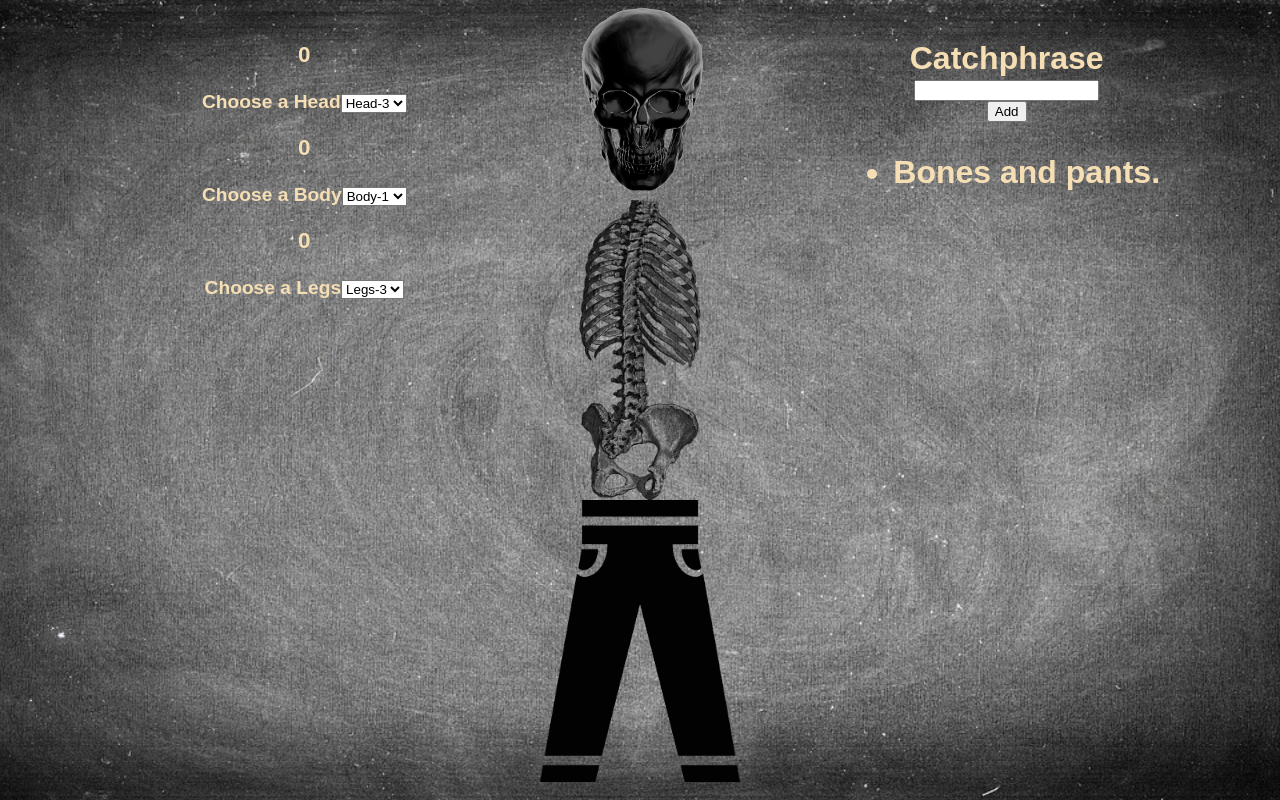
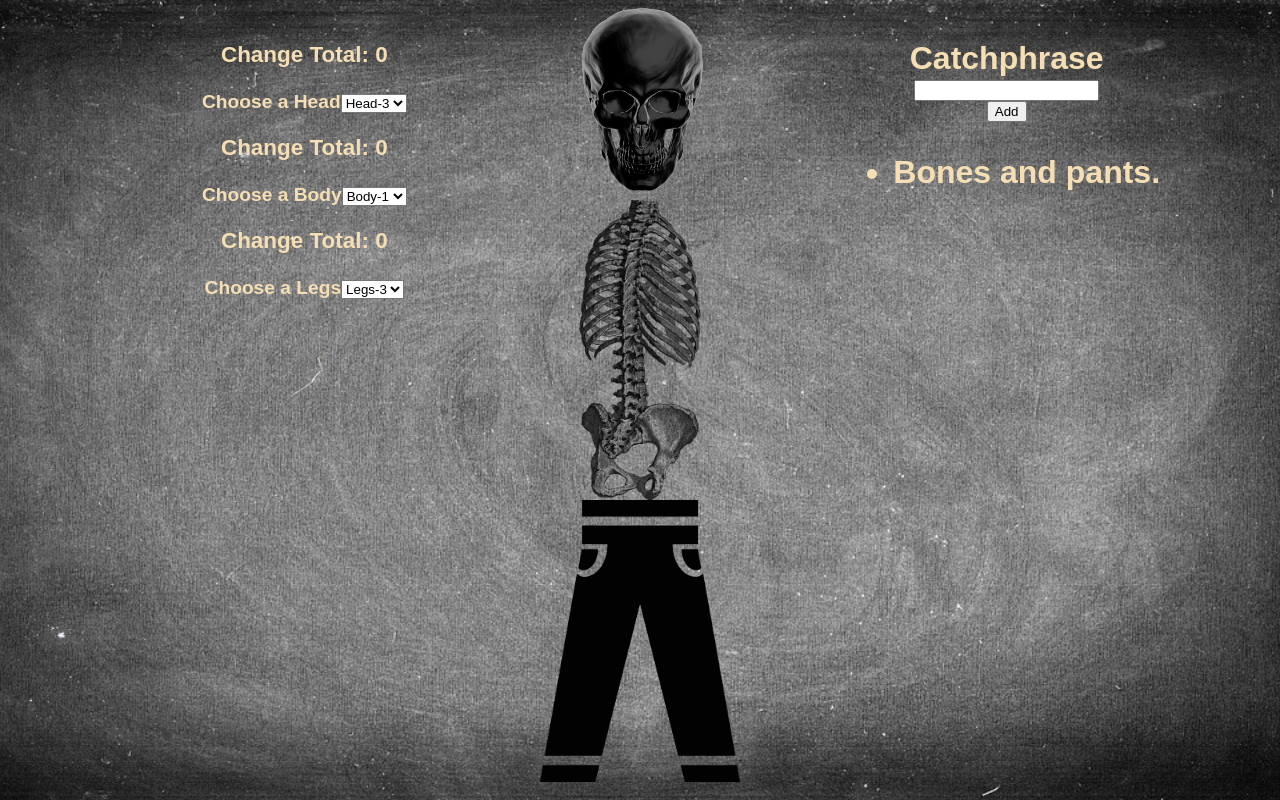
Before and after one commit to Zachary-Piontek/React-Character-Designer, a React (Create React App) app: page / in a window 1280 px wide. Built offline with nearby package versions, Linux system fonts and the light colour scheme.

Commit message:
added proper css syntax and change counts

```diff
--- a/src/components/Displays/Display.js
+++ b/src/components/Displays/Display.js
@@ -1,5 +1,5 @@
 import React from 'react';
-import '../Displays/display.css';
+import './display.css';
 
 export default function Display({ head, body, legs }) {
   return (
--- a/src/components/Lists/List.js
+++ b/src/components/Lists/List.js
@@ -1,6 +1,6 @@
 import React, { useState } from 'react';
 
-import '../Lists/list.css';
+import './list.css';
 
 export default function List({ phrase, setPhrase }) {
   const [currentPhrase, setCurrentPhrase] = useState('');
--- a/src/components/Options/Option.js
+++ b/src/components/Options/Option.js
@@ -25,7 +25,7 @@ export default function Option({ setHead, setBody, setLegs }) {
   return (
     <div className='option'>
       <div>
-        <h3>{countHead}</h3>
+        <h3>Change Total: {countHead}</h3>
         <label>Choose a Head</label>
         <select onChange={handleHeadCount}>
           <option value='skull-3'>Head-3</option>
@@ -34,7 +34,7 @@ export default function Option({ setHead, setBody, setLegs }) {
         </select>
       </div>
       <div>
-        <h3>{countBody}</h3>
+        <h3>Change Total: {countBody}</h3>
         <label>Choose a Body</label>
         <select onChange={handleBodyCount}>
           <option value='body-1'>Body-1</option>
@@ -43,7 +43,7 @@ export default function Option({ setHead, setBody, setLegs }) {
         </select>
       </div>
       <div>
-        <h3>{countLegs}</h3>
+        <h3>Change Total: {countLegs}</h3>
         <label>Choose a Legs</label>
         <select onChange={handleLegCount}>
           <option value='legs-3'>Legs-3</option>
```
Also changed, not shown: src/components/Main/Main.js (+4 -4 lines).
